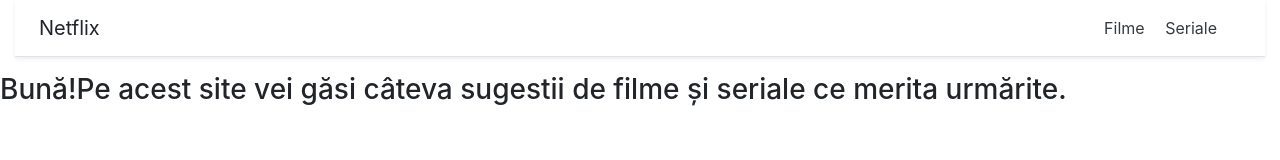
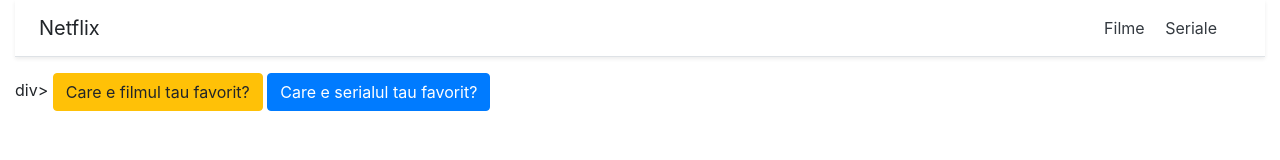
Before and after one commit to Natalia-Crs/Natalia-Cars.github.io, a plain HTML site: page Tema10/index.html in a window 1280 px wide. Drawn offline with nearby package versions, Linux system fonts and the light colour scheme.

Commit message:
Update index.html

```diff
--- a/Tema10/index.html
+++ b/Tema10/index.html
@@ -19,9 +19,8 @@
     <a class="p-2 text-dark" href="seriale.html">Seriale</a>
   </nav>
 </div>
-   </div>
-<div><h3>Bună!Pe acest site vei găsi câteva sugestii de filme și seriale ce merita urmărite.</h3>
-</div>
+div> <button type="button" button onclick="ask_for_movie()" class="btn btn-warning">Care e filmul tau favorit? </button>
+    <button type="button" button onclick="ask_for_serie()" class="btn btn-primary">Care e serialul tau favorit? </button>
 
     <!-- Optional JavaScript -->
     <!-- jQuery first, then Popper.js, then Bootstrap JS -->
```
